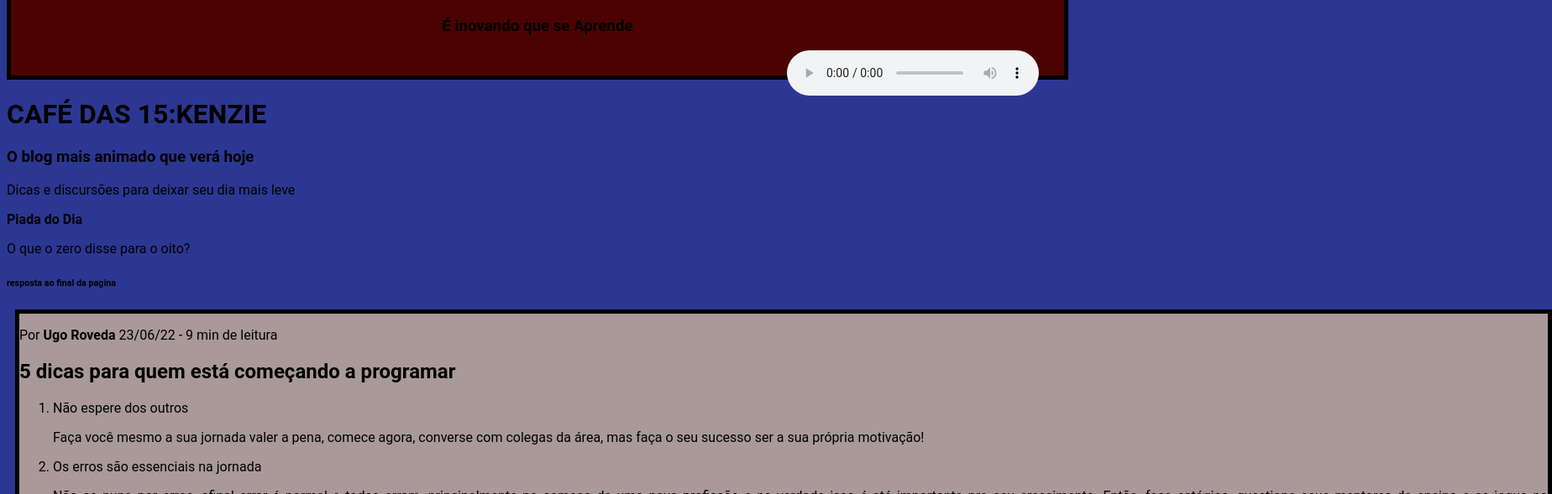
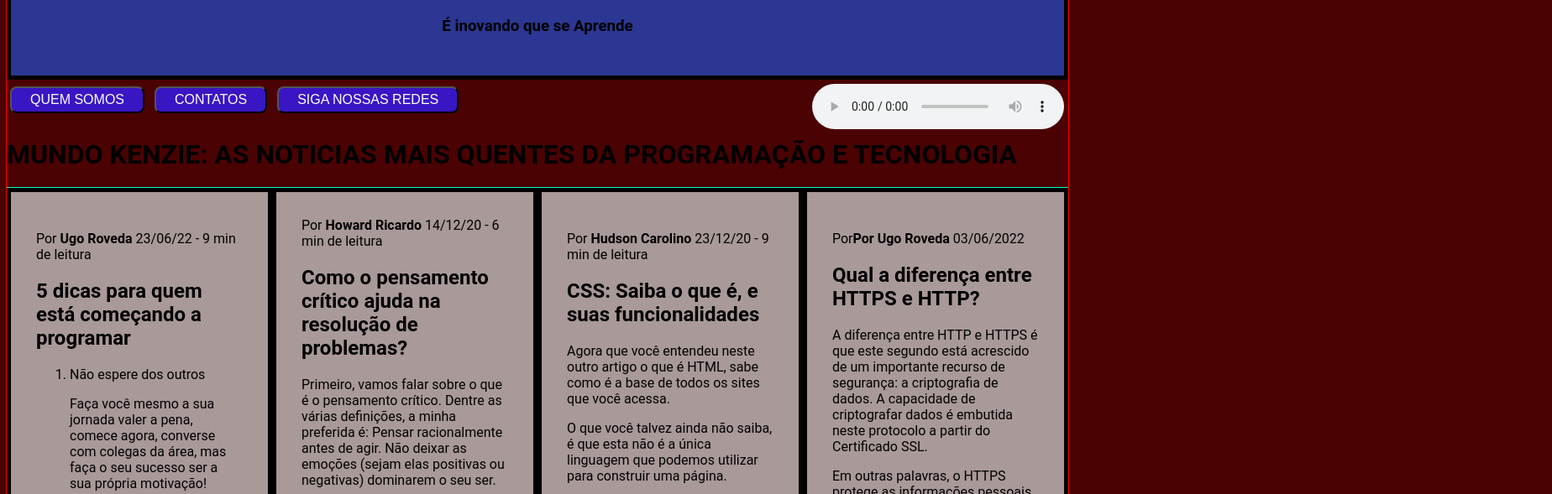
Before and after one commit to SimaoXD/m1_sprint1_entrega_blog_SimaoXD, a plain HTML site: page index.html in a window 1280 px wide. Shown: the part 346-935 px from the top of the page at 84% size, 1848 px wide, since content can reach past the window. Drawn offline with Linux system fonts and the light colour scheme.

Commit message:
Reenvio da estilização do Blog

```diff
--- a/index.html
+++ b/index.html
@@ -13,30 +13,35 @@
 
      <img src="https://kenzie.com.br/_next/image?url=%2Fimages%2Flogo.png&w=256&q=75" alt="Logo Kenzie">
 
+     <h3 class="h3logo">É inovando que se Aprende</h3>
 
 
 <!--Descontração para o blog-->
 
-<h3 class="h3logo">É inovando que se Aprende</h3>
-<audio id="player" controls autoplay preload="auto" alt="Player de Radio">
 
-    <source src="https://comfortclub.com.br/player/">
-</div>
-</audio>
 </header>
 
-<main>
+<nav>
+
+    <audio id="player" controls autoplay preload="auto" alt="Player de Radio">
+
+        <source src="https://comfortclub.com.br/player/">
+    </audio>
+
+
     <div class="menu">
-    <H1>CAFÉ DAS 15:KENZIE</H1>
-    <h3>O blog mais animado que verá hoje</h3>
-    <P> Dicas e discursões para deixar seu dia mais leve</P></div>
+        <BUtton>QUEM SOMOS</BUtton>
+        <BUtton>CONTATOS</BUtton>
+        <BUtton>SIGA NOSSAS REDES</BUtton>
+    </div>
+
+    </nav>
 
     <div>
-       <p> <b>Piada do Dia</b></p>
-       O que o zero disse para o oito?
-       <h6>resposta ao final da pagina</h6>
+
+        <h1>MUNDO KENZIE: AS NOTICIAS MAIS QUENTES DA PROGRAMAÇÃO E TECNOLOGIA </h1>
     </div>
-
+    <main>
 
     <!--cONTEUDO 01-->
     <section class="Conteudo01">
@@ -109,6 +114,7 @@
 
     </section>
 
+</main>
    <!-- formularios-->
 
   <h3>SEJA UM PARCEIRO E RECEBA TODAS AS NOTICIAS EM PRIMEIRA MÃO </h3>
@@ -131,7 +137,6 @@
         <button> ASSINE JÁ </button>
     </form>
 
-</main>
 
 <footer><p><h5>Resposta: Belo Cinto</h5></p></footer>
 
--- a/style.css
+++ b/style.css
@@ -1,57 +1,77 @@
-body{ background: #2b3792;
+body{
     font-family: 'Roboto', sans-serif;
+    background: rgb(75, 2, 2);
+    outline: 1px solid red
 }
 
 header {
     padding: 30px;
     text-align: center;
-    background: rgb(75, 2, 2);
+    background: #2b3792;
     border: solid 5px black;
   }
 
-  audio {float: right;}
+  audio {float: right; padding: 5px;}
 
 
+main{
+    display:flex;
+    outline: 1px solid rgb(0, 255, 204)
+}
 
+button{
+    background-color: #3816c4;
+    border-radius: 8px;
+    color: white;
+    padding: 5px 22px;
+    text-align: center;
+    text-decoration: none;
+    display: inline-block;
+    font-size: 16px;
+    margin: 8px 4px;
+    cursor: pointer;}
 
 
 .Conteudo01{
+    padding: 30px;
     font-family: 'Roboto', sans-serif;
     border: solid 5px black;
-    text-align: justify;
-    margin: 10px;
-    width:1820px;
+    text-align: center justify;
+    margin: 10px solid;
+    width: 1240px;
     background-color:rgb(169, 153, 153)}
 
 
 .Conteudo02{
+    padding: 30px;
     font-family: 'Roboto', sans-serif;
-    text-align: justify;
+    text-align: center justify;
     border: solid 5px black;
-    margin: 10px;
-    width: 1820px;
+    margin: 10px solid;
+    width: 1240px;
     background-color:rgb(169, 153, 153)}
 
 .Conteudo03{
+    padding: 30px;
     font-family: 'Roboto', sans-serif;
-    text-align: justify;
+    text-align: center justify;
     border: solid 5px black;
-    margin: 10px;
-    width: 1820px;
+    margin: 10px solid;
+    width: 1240px;
     background-color:rgb(169, 153, 153)}
 
-.Conteudo04{
+.Conteudo04{ padding: 30px;
     font-family: 'Roboto', sans-serif;
-    text-align: justify;
+    text-align: center justify;
     border: solid 5px black;
-    margin: 10px;
-    width: 1820px;
+    margin: 10px solid;
+    width: 1240px;
     background-color:rgb(169, 153, 153)}
 
     form{
         padding: 30px;
         text-align: center;
-        background: rgb(75, 2, 2);
+        background: #2b3792;
         border: solid 5px black;}
 
 
```
